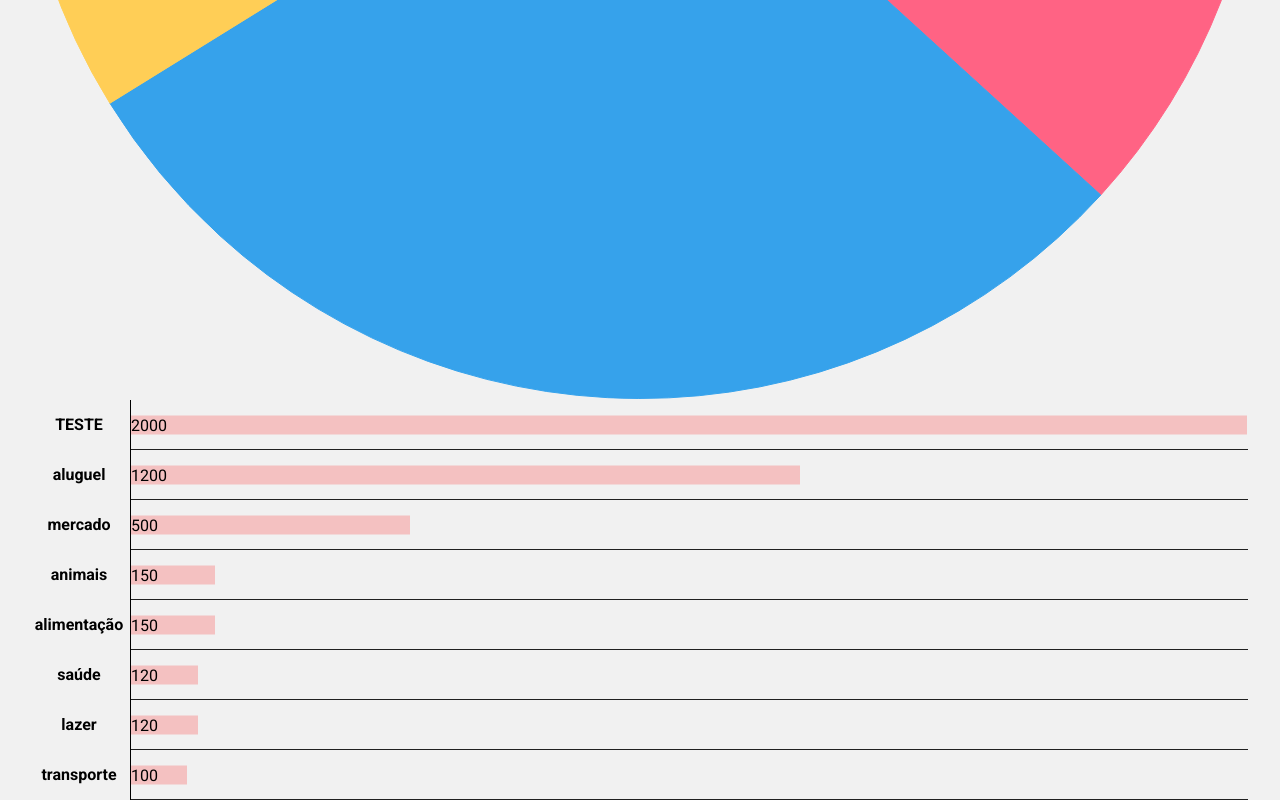
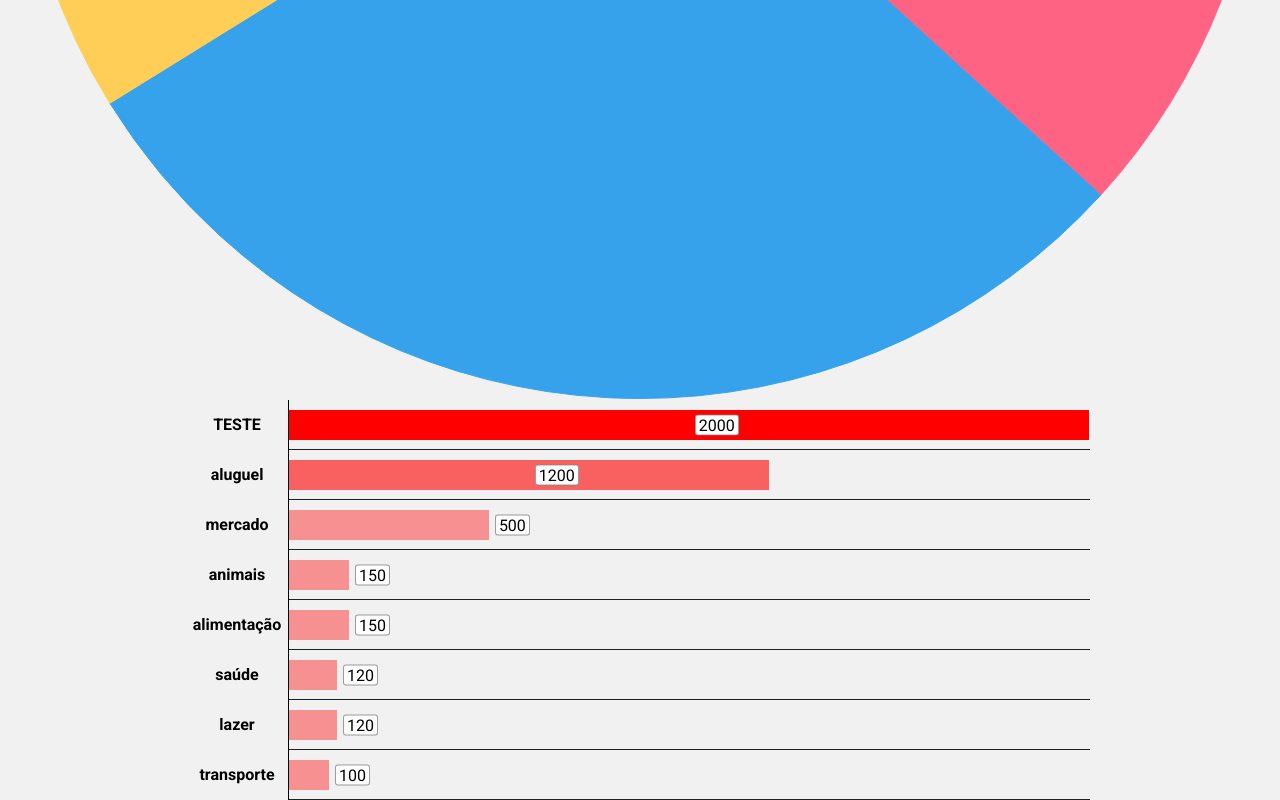
Before and after one commit to rodhardt/maodevaca, a React (Create React App) app: page /dashboard in a window 1280 px wide. Shown: the part 1087-1887 px from the top of the page. Built offline with nearby package versions, Linux system fonts and the light colour scheme.

Commit message:
feat: bar charts completed

```diff
--- a/src/components/Dashboard/HorizontalBar/index.tsx
+++ b/src/components/Dashboard/HorizontalBar/index.tsx
@@ -132,7 +132,23 @@ function HorizontalBar() {
                 className="group-bar"
                 style={{
                   width: `calc(${group[1] / maxValue} * (100% - 100px))`,
-                  backgroundColor: `rgb(255, 0, 0, 0.2)`,
+                  backgroundColor: `rgb(255, 0, 0, ${
+                    group[1] / maxValue < 0.4 ? 0.4 : group[1] / maxValue
+                  })`,
+                }}
+              ></div>
+              <div
+                className="bar-value"
+                style={{
+                  left: `${
+                    group[1] / maxValue < 0.5
+                      ? `calc(105px + (${
+                          group[1] / maxValue
+                        } * (100% - 100px)))`
+                      : `calc(105px + (${
+                          group[1] / maxValue
+                        } * (100% - 100px) / 2))`
+                  }`,
                 }}
               >
                 {group[1]}
--- a/src/components/Dashboard/HorizontalBar/styles.ts
+++ b/src/components/Dashboard/HorizontalBar/styles.ts
@@ -2,6 +2,7 @@ import styled from "styled-components";
 
 export const HorizontalBarStyled = styled.section`
   width: 95%;
+  max-width: 900px;
   margin: auto;
 
   table {
@@ -25,9 +26,19 @@ export const HorizontalBarStyled = styled.section`
 
   .group-bar {
     position: absolute;
-
     top: 50%;
     transform: translateY(-50%);
+    height: 30px;
+  }
+
+  .bar-value {
+    position: absolute;
+    top: 50%;
+    transform: translateY(-50%);
+    border: 1px solid #50505090;
+    border-radius: 3px;
+    padding: 0 3px;
+    background-color: #ffffff;
   }
 
   td {
```
